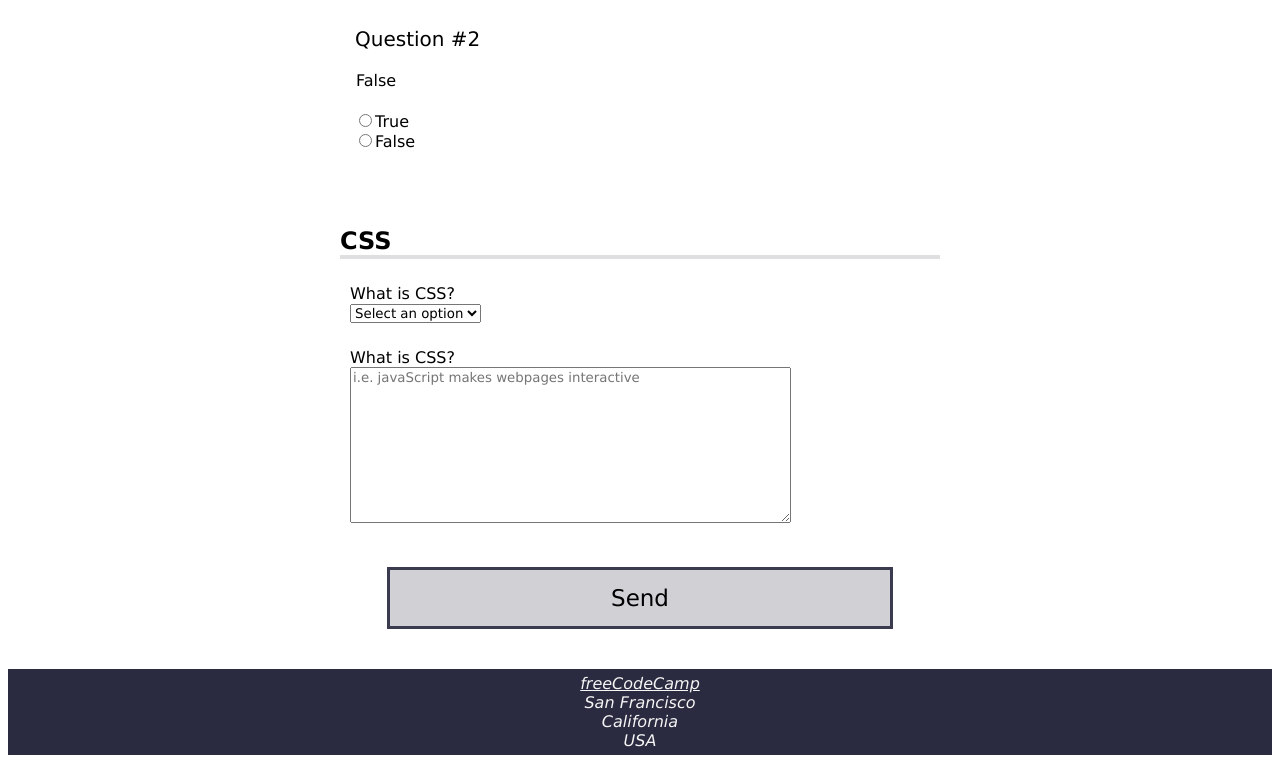
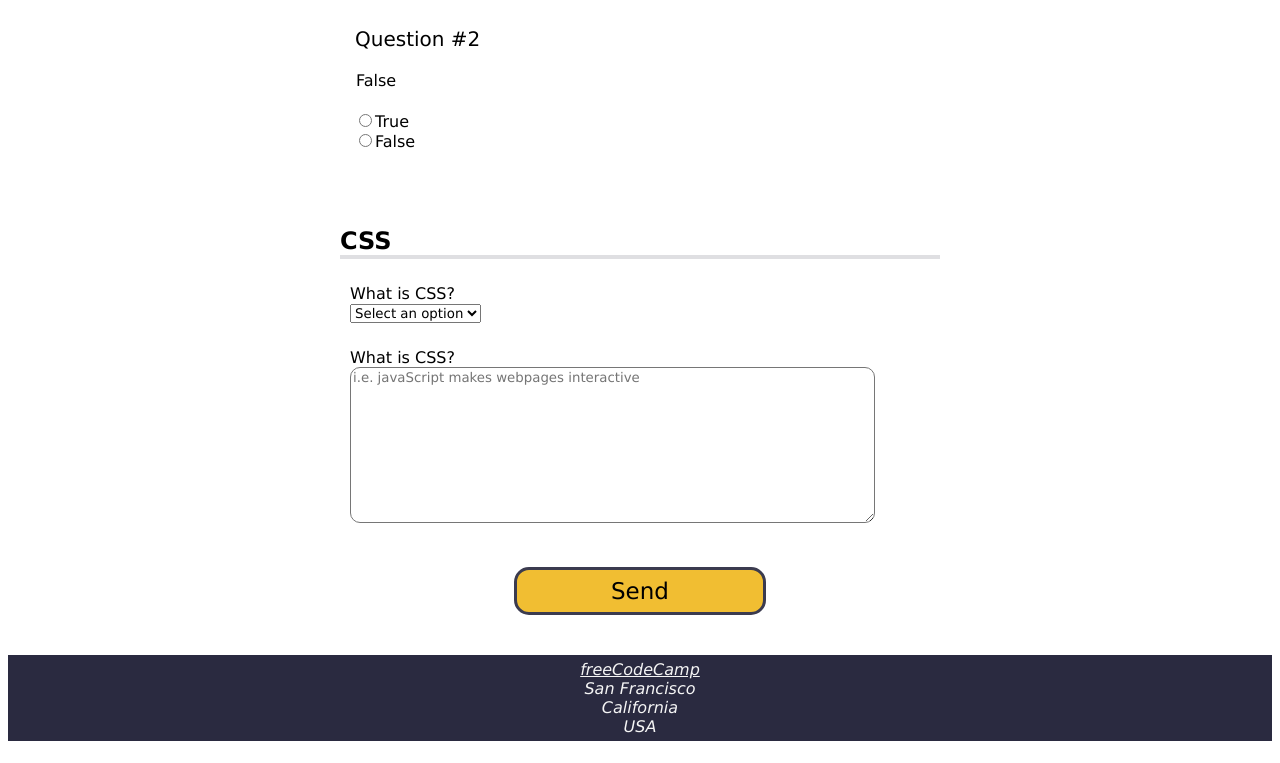
Before and after one commit to Allen1303/FreeCodeCamp-Responsive-WebDesign-Course, a plain HTML site: page Accessibility Quiz Project/index.html in a window 1280 px wide. Shown: the part 537-1300 px from the top of the page. Drawn offline with Linux system fonts and the light colour scheme.

Commit message:
Update image and fix form accessibility in README and index.html files

```diff
--- a/Accessibility Quiz Project/index.html
+++ b/Accessibility Quiz Project/index.html
@@ -14,9 +14,9 @@
       <h1>HTML/CSS Quiz</h1>
       <nav>
         <ul>
-            <li><a href="#student-info" accesskey="i">INFO</a></li>
-            <li><a href="#html-questions" accesskey="h">HTML</a></li>
-            <li><a href="#css-questions" accesskey="c">CSS</a></li>
+          <li><a href="#student-info" accesskey="i">INFO</a></li>
+          <li><a href="#html-questions" accesskey="h">HTML</a></li>
+          <li><a href="#css-questions" accesskey="c">CSS</a></li>
         </ul>
       </nav>
     </header>
@@ -86,10 +86,10 @@
               </select>
             </div>
             <div class="question-block">
-              <label for="css-answers">What is CSS?</label>
+              <label for="text-response">What is CSS?</label>
             </div>
             <div class="answer">
-              <textarea name="css-responses" id="css-answers" cols="60" rows="10" placeholder="i.e. javaScript makes webpages interactive"></textarea>
+              <textarea name="css-responses" id="text-response" cols="72" rows="10" placeholder="i.e. javaScript makes webpages interactive"></textarea>
             </div>
           </div>
         </section>
@@ -98,7 +98,7 @@
     </main>
     <footer>
       <address>
-       <a href="https://freecodecamp.org">freeCodeCamp</a><br/>
+        <a href="https://freecodecamp.org">freeCodeCamp</a><br />
         San Francisco<br />
         California<br />
         USA
--- a/Accessibility Quiz Project/style.css
+++ b/Accessibility Quiz Project/style.css
@@ -72,7 +72,7 @@ p::before {
 li > a {
   color: inherit;
   text-decoration: none;
-  padding-right:20px;
+  padding-right: 20px;
 }
 nav li:hover {
   color: #1b1b32;
@@ -105,6 +105,7 @@ input {
 .info input {
   width: 50%;
   text-align: left;
+  border-radius: 5px;
 }
 .info label {
   width: 10%;
@@ -141,11 +142,21 @@ ul {
 button {
   display: block;
   margin: 40px auto;
-  width: 40%;
-  padding: 15px;
+  width: 20%;
+  padding: 8px;
   font-size: 23px;
-  background: #d0d0d5;
+  background: #f1be32;
   border: 3px solid #3b3b4f;
+  border-radius: 15px;
+}
+button:hover {
+  background: #3b3b4f;
+  color: #f1be32;
+  cursor: pointer;
+}
+#text-response {
+  border-color:1px solid #3b3b4f;
+  border-radius: 10px;
 }
 footer {
   background-color: #2a2a40;
```
Also changed, not shown: Accessibility Quiz Project/quiz_app_image.png (added), 1 other file.
